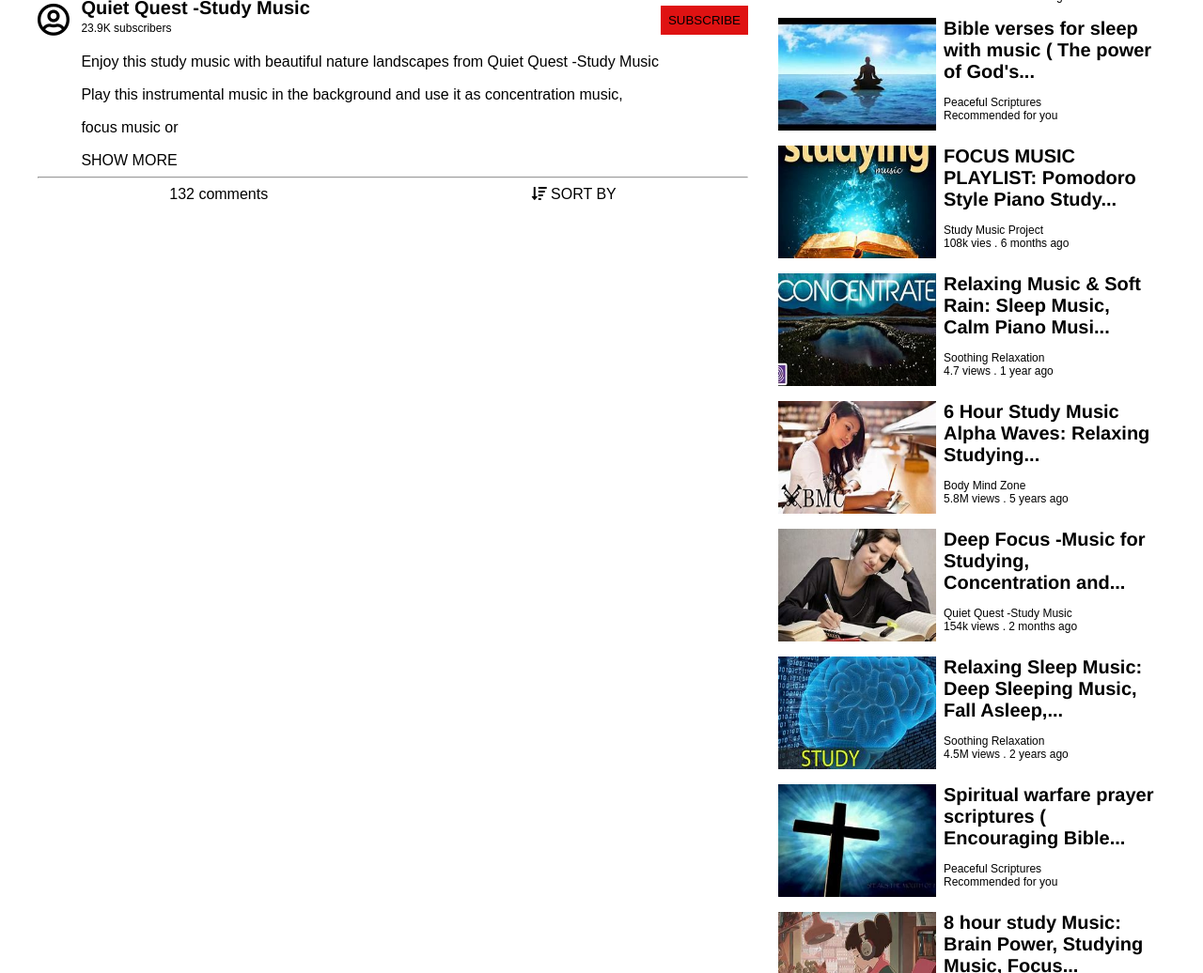
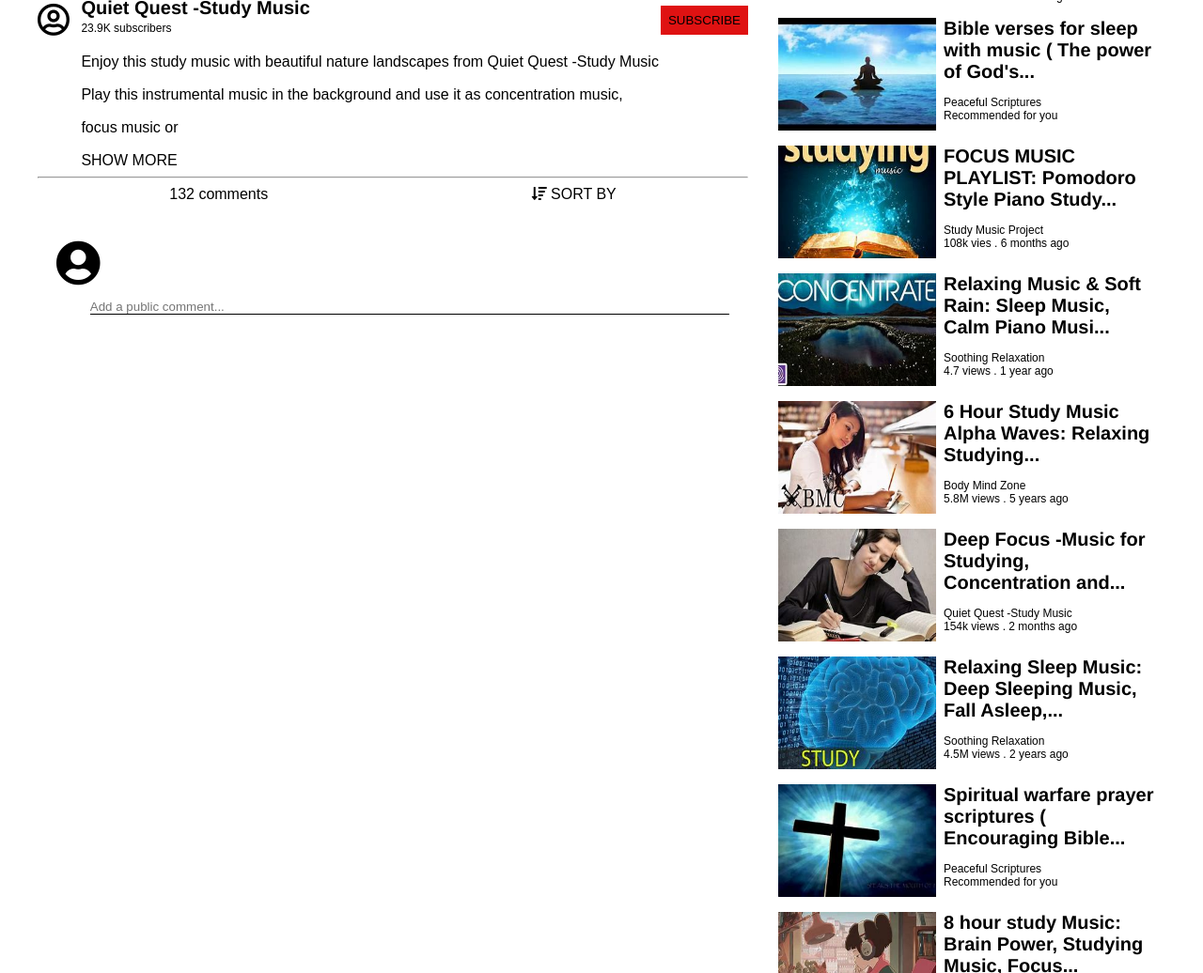
Before and after one commit to ClaytonSiby/Youtube-clone, a plain HTML site: page index.html in a window 1280 px wide. Shown: the part 874-1910 px from the top of the page at 94% size. Drawn offline with Linux system fonts and the light colour scheme.

Commit message:
added comment section

```diff
--- a/index.html
+++ b/index.html
@@ -83,7 +83,24 @@
 					</div>
                  </div>
 
+
+
+
+								 <div>
+								<form class="" action="" method="post" id="comment-div">
+									<span id="user-btn"><i class="fas fa-user-circle"></i></span>
+								<input type="text" name="" value="" placeholder="Add a public comment..." id="comments-line">
+							</form>
+
+							 </div>
+
 			</section>
+
+
+
+
+
+
 
 			<aside>
 				<div class="side-bar-intro-text">
--- a/style.css
+++ b/style.css
@@ -248,3 +248,25 @@ form.search input[type='text'] {
 #sort-text{
 	cursor: pointer;
 }
+
+#user-btn i{
+font-size: 3rem;
+}
+
+#comments-line{
+border: none;
+border-bottom: 1px solid black;
+float: right;
+width: 95%;
+margin-top: 15px;
+}
+
+#comments-line #user-btn i{
+float: left;
+
+}
+
+#comment-div{
+margin-top: 20px;
+padding: 20px;
+}
```
